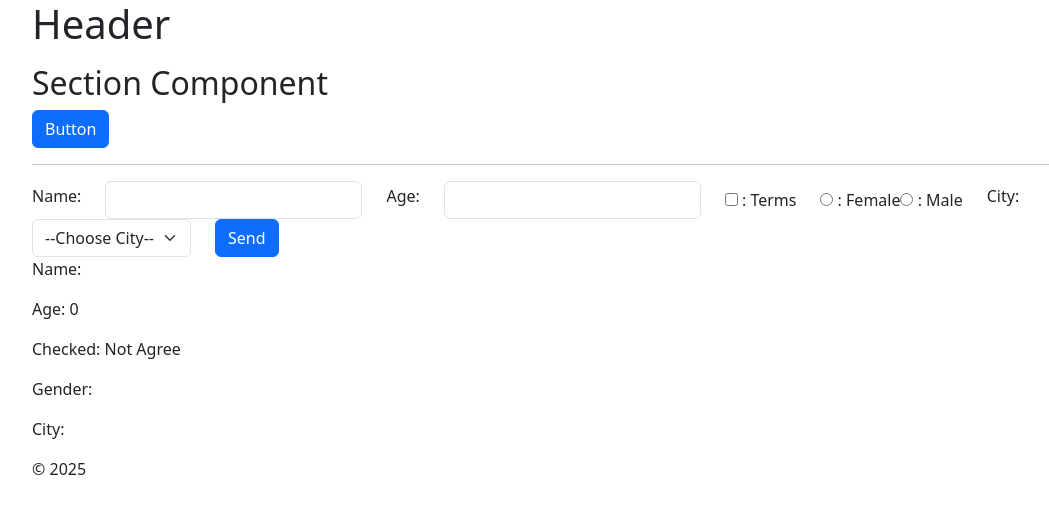
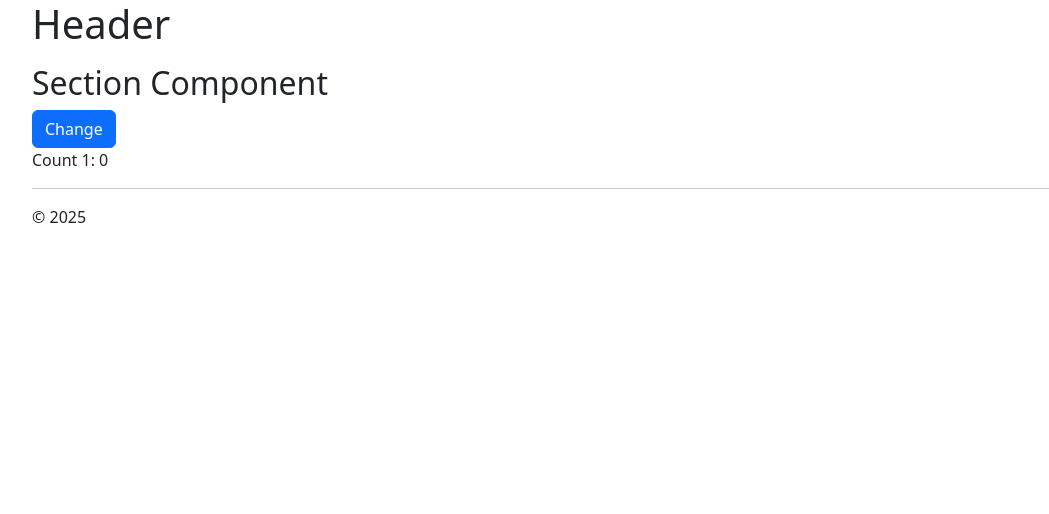
Before and after one commit to avimalhotra/reactapp, a React (Vite) app: page / in a window 1280 px wide. Shown: the top 514 px of the page, without its empty margins (50-1099 px from the left). Built offline with nearby package versions, Linux system fonts and the light colour scheme.

Commit message:
useEffect

```diff
--- a/src/Section.jsx
+++ b/src/Section.jsx
@@ -1,68 +1,69 @@
-import { useState } from "react";
+import { useState, useEffect } from "react";
 
 function Section() {
 
-  function sayHi(user){ console.log(`hi ${user}`)}
+  const [count, setCount]=useState(0);
+  const [second, setSecond]=useState(0);
+  // const [count2, setCount2]=useState(0);
 
-  const [name,setName]=useState("");
-  const [age,setAge]=useState(0);
-  const [check,setCheck]=useState(false);
-  const [gender,setGender]=useState("");
-  const [city,setCity]=useState("");
+  function changeCount(){
+    setCount(count=>count+1);
+    // if(count%5==0 && count!=0){ setCount2(count2=>count2+1) }
+   }
 
-  // function changeName(e){ setName(e.target.value) }
-  // function changeAge(e){ setAge(e.target.value) }
+  // useEffect(()=>{
+  //   console.log("use effect", count, count2);
+  //   // document.title=`Clicked ${count} times`;
+  // },[count2]);
 
-  function sendForm(e){
-    e.preventDefault();
-    console.log( e.target.name.value, e.target.age.value, e.target.terms.checked, e.target.gender.value, e.target.city.value  );
+
+  // useEffect(()=>{
+
+  //     const intid=setInterval(()=>{
+  //         setSecond(second=>second+1);
+  //     },1000);
+
+  //     return ()=>{ clearInterval(intid) }
+
+  // },[]);
+
+
+  async function fetchApi(){
+    const url="https://jsonplaceholder.typicode.com/users";
+
+    try{
+      const res=await fetch(url);
+      const data=await res.json();
+      console.table( data );
+    }
+    catch(err){
+      console.warn(err);
+    }
+
   }
 
-  // function showVal(e){ console.log(e.target.value)}
+
+  useEffect(()=>{
+
+    // fetch("https://jsonplaceholder.typicode.com/users").then(i=>i.json()).then(i=>console.log(i)).catch(e=>console.warn(e));
+
+    // fetchApi();
+
+   },[]);
+
 
   return (
      <section className="my-3">
       <h2>Section Component</h2>
-
-        {/* <input type="range" min={0} max={100} onChange={showVal} /> */}
-
-      {/* <button className="btn btn-primary" onClick={sayHi}>Button</button> */}
-      <button className="btn btn-primary" onClick={()=>sayHi('avi')}>Button</button>
+      <button className="btn btn-primary" onClick={changeCount}>Change</button>
+      <p>Count 1: <output>{count}</output></p>
+      {/* <p>Count 2: <output>{count2}</output></p> */}
 
       <hr />
 
-    <form className="row align-items-center" onSubmit={sendForm}>
-      <div className="col-auto"><label htmlFor="name" className="form-label">Name:</label></div>
-      {/* <div className="col-auto"><input type="text" name="name" id="name" value={name} onChange={changeName} required className="form-control" /></div> */}
-      <div className="col-auto"><input type="text" name="name" id="name" value={name} onChange={(e)=>setName(e.target.value)} required className="form-control" /></div>
-      <div className="col-auto"><label htmlFor="age" className="form-label">Age:</label></div>
-      {/* <div className="col-auto"><input type="number"id="age" name="age" onChange={changeAge}  required className="form-control" /></div> */}
-      <div className="col-auto"><input type="number"id="age" name="age" onChange={(e)=>setAge(e.target.value)}  required className="form-control" /></div>
-      <div className="col-auto"> <label><input name="terms" checked={check} onChange={e=>setCheck(e.target.checked)} type="checkbox" /> : Terms</label> </div>
-      <div className="col-auto">
-        <label><input type="radio" name="gender" value="Female" checked={gender==="Female"} onChange={e=>setGender(e.target.value)} /> : Female</label>
-        <label><input type="radio" name="gender" value="Male" checked={gender==="Male"} onChange={e=>setGender(e.target.value)} /> : Male</label>
-        </div>
-
-      <div className="col-auto"><label htmlFor="city" className="form-label">City:</label></div>
-      <div className="col-auto">
-        <select id="city" className="form-select" name="city" onChange={e=>setCity(e.target.value)}>
-          <option disabled selected value="" >--Choose City--</option>
-          <option>New Delhi</option>
-          <option>Chennai</option>
-          </select>
-        </div>
+      {/* <p>{second}</p> */}
 
 
-      <div className="col-auto"><button className="btn btn-primary">Send</button></div>
-    </form>
-
-    <p>Name: {name}</p>
-    <p>Age: {age}</p>
-    {/* <p>Checked: {check.toString()} </p> */}
-    <p>Checked: { (check) ? "Agree" : "Not Agree" } </p>
-    <p>Gender: {gender}</p>
-    <p>City: {city}</p>
      </section>
 
   );
```
